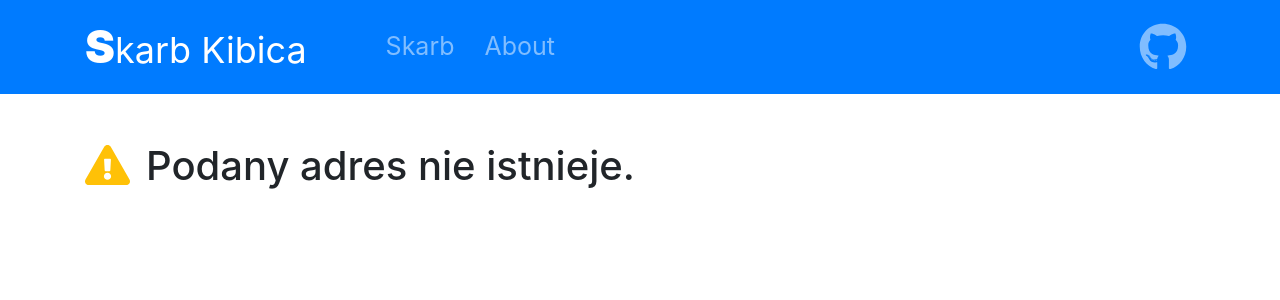
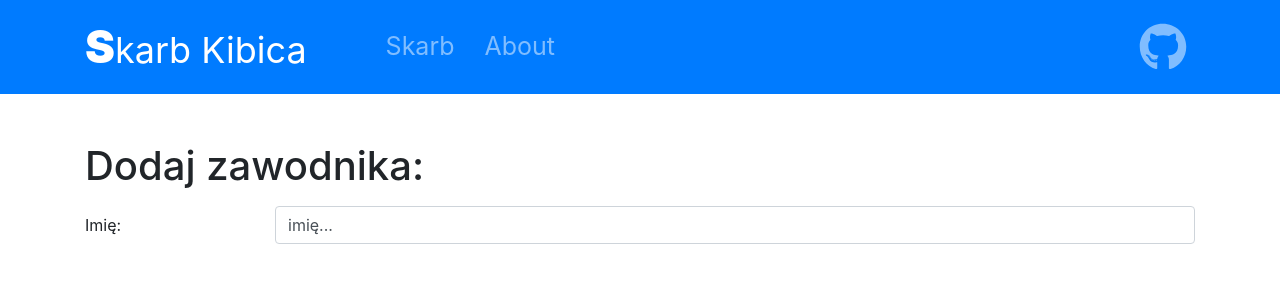
Before and after one commit to Kukulim/SkarbKibicaVue, a Vue app: page /skarb/main/1/squad/1/edit in a window 1280 px wide. Shown: the top 300 px of the page. Built offline with nearby package versions, Linux system fonts and the light colour scheme; what vuejs-dialog would draw is missing.

Commit message:
dodaj zawodnik page

```diff
--- a/src/router/index.js
+++ b/src/router/index.js
@@ -37,6 +37,13 @@ const routes = [
     props: (r) => ({ id: parseInt(r.params.id), squadId: parseInt(r.params.squadId) }),
   },
   {
+    path: "/skarb/main/:id/squad/:squadId/edit",
+    name: "player-details",
+    component: () =>
+      import(/* webpackChunkName: "teams" */ "../views/player-details.vue"),
+    props: (r) => ({ id: parseInt(r.params.id), squadId: parseInt(r.params.squadId) }),
+  },
+  {
     path: "/about",
     name: "About",
     // route level code-splitting
--- /dev/null
+++ b/src/views/player-details.vue
@@ -0,0 +1,34 @@
+<template>
+  <div class="container">
+      <h1 class="mt-5 mb-3">Dodaj zawodnika:</h1>
+<form>
+  <div class="form-group row">
+    <label class="col-sm-2 col-form-label">Imię:</label>
+    <div class="col-sm-10">
+      <input type="text" class="input form-control" value="imię...">
+    </div>
+  </div>
+
+
+
+</form>
+  </div>
+</template>
+
+<script>
+export default {
+  name: "PlayerDetails",
+  props: {
+    id: {
+      type: Number,
+      default: 0,
+    },
+    squadId: {
+      type: Number,
+      default: 0,
+    },
+  },
+};
+</script>
+
+<style lang="scss" scoped></style>
--- a/src/views/team-squad.vue
+++ b/src/views/team-squad.vue
@@ -122,6 +122,16 @@
       <span>Powrót</span>
       <i class="fas fa-undo ml-2" />
     </button>
+
+              <router-link
+                :to="{name: 'player-details', params:{}}"
+                tag="button"
+                class="btn btn-secondary add-button"
+              >
+                <span>Dodaj zawodnika</span>
+                <i class="fas fa-edit ml-3" />
+              </router-link>
+
   </div>
 </template>
 
```
